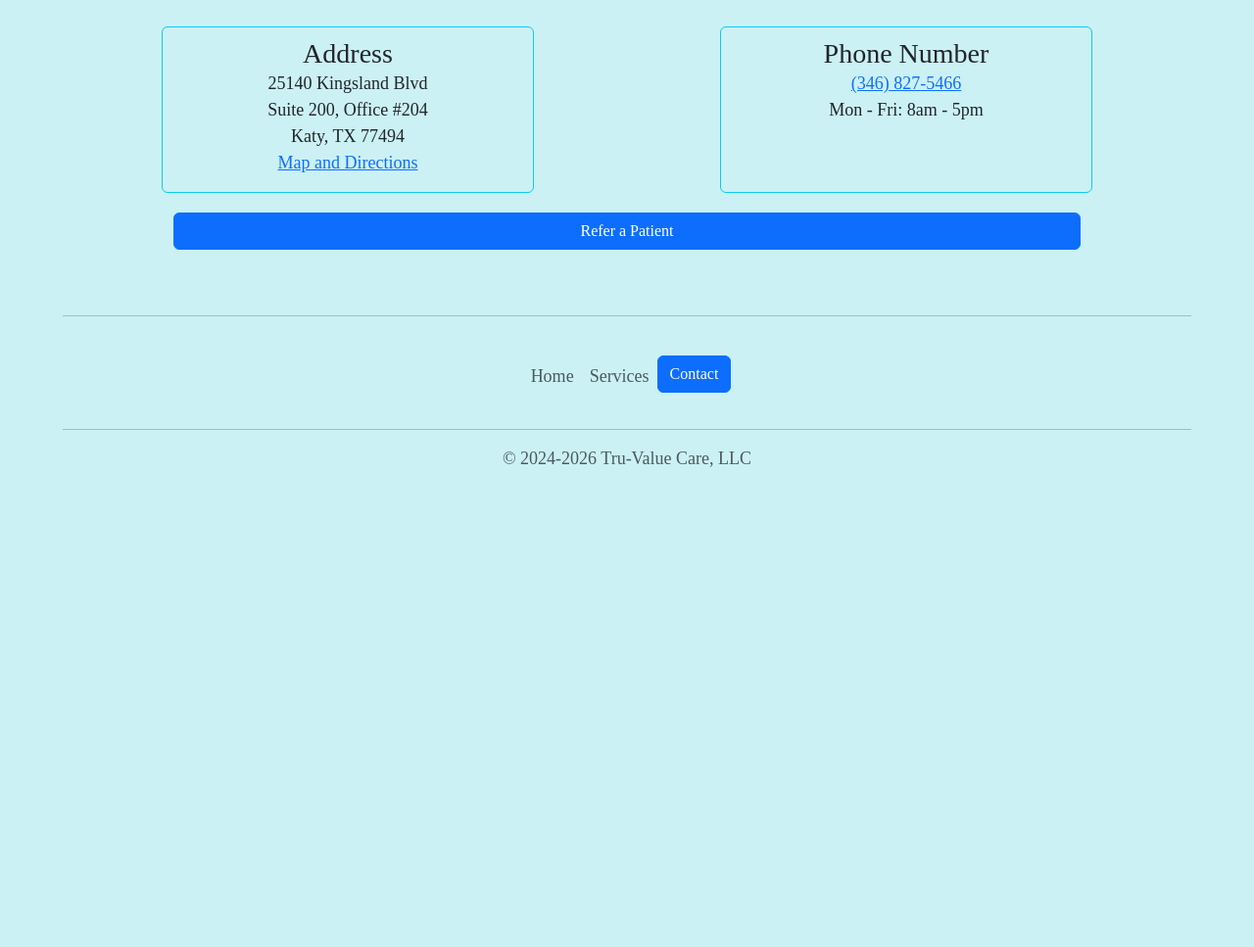
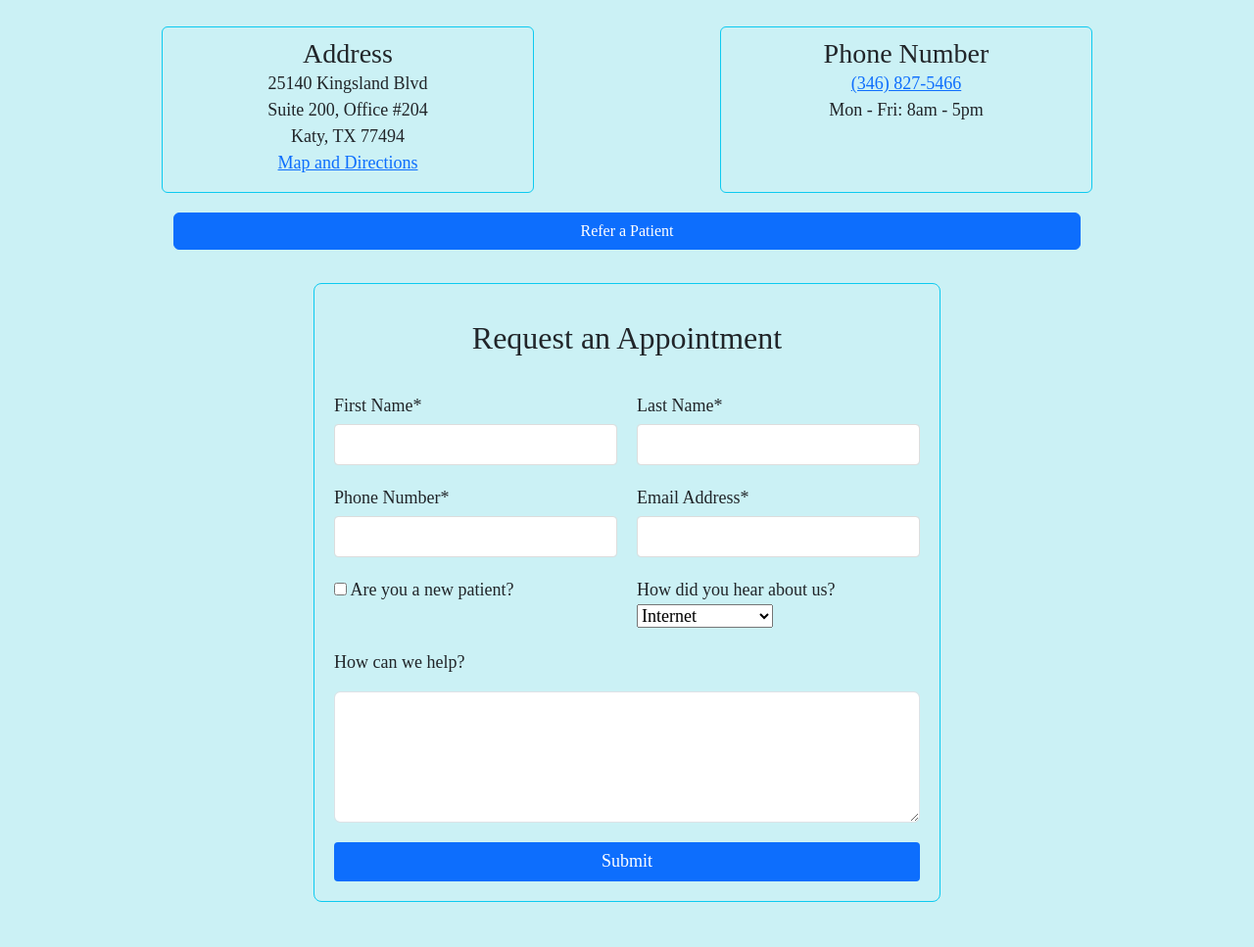
Before and after one commit to StellasMan/TruValueCare, a plain HTML site: page contact.html in a window 1280 px wide. Shown: the part 673-1640 px from the top of the page at 98% size. Before the commit the page ends 1211 px from the top, so only its background shows below. Drawn offline with nearby package versions, Linux system fonts and the light colour scheme.

Commit message:
Contact Page: Added form to send email requesting appointment; (Actual sending of email is still pending)

```diff
--- a/contact.html
+++ b/contact.html
@@ -68,13 +68,74 @@
                 <div class="row entry">
                     <div class="col-lg-1 col-md-1 col-sm-12">
                     </div>
-                    <div class="col-lg-10 col-md-10 col-sm-12" style="text-align: center; margin-top: 20px;">
+                    <div class="col-lg-10 col-md-10 col-sm-12" style="text-align: center; margin-top: 20px; cursor: pointer;">
                         <a href="#" target="_blank" title="Refer a Patient" class="btn btn-primary w-100 mb-4">Refer a Patient</a>
                     </div>
                     <div class="col-lg-1 col-md-1 col-sm-12">
                     </div>
                 </div>
             </div>
+
+            <form class="grid-form">
+                <div style="justify-items: center" class="form-group span-two">
+                    <p>
+                        <h2>Request an Appointment</h2>
+                    </p>
+                </div>
+
+                <div class="form-group">
+                    <label for="first-name">First Name*</label>
+                    <input class="form-control" type="text" id="first-name" name="first-name" required>
+                </div>
+
+                <div class="form-group">
+                    <label for="last-name">Last Name*</label>
+                    <input class="form-control" type="text" id="last-name" name="last-name" required>
+                </div>
+
+                <div class="form-group">
+                    <label for="phone">Phone Number*</label>
+                    <input
+                        class="form-control"
+                        type="tel"
+                        id="phone"
+                        name="phone"
+                        pattern="(([0-9]{3}-?)|(\([0-9]{3}\)\s?))[0-9]{3}-?[0-9]{4}"
+                        required
+                        title="Phone number format: 123-456-7890">
+                </div>
+
+                <div class="form-group">
+                    <label for="e_mail">Email Address*</label>
+                    <input class="form-control" type="email" id="e_mail" name="e_mail" required>
+                </div>
+
+                <div>
+                    <input type="checkbox" name="new_patient" value="yes">
+                    Are you a new patient?
+                </div>
+
+                <div>
+                    <label for="fruits">How did you hear about us?</label>
+                    <select id="referral" name="referral_selected">
+                        <option value="referral_friend">Friend</option>
+                        <option value="referral_family">Family Member</option>
+                        <option value="referral_internet" selected>Internet</option>
+                        <option value="referral_other">Other</option> <!-- This option is selected by default -->
+                    </select>
+                </div>
+                <div class="form-group span-two">
+                    <p>
+                        How can we help?
+                    </p>
+                    <textarea type="text" name="comments" class="form-control" rows="5"></textarea>
+                </div>
+
+                <div class="form-group span-two">
+                    <button type="submit">Submit</button>
+                </div>
+            </form>
+
         </div>
 
         <div>
--- a/css/styles.css
+++ b/css/styles.css
@@ -78,9 +78,70 @@ body {
     margin-top: 160px;
 }
 
+/* Styles for forms input */
+.grid-form {
+  display: grid;
+  /* Creates two columns of equal width */
+  grid-template-columns: 1fr 1fr;
+  /* Adds space between the rows and columns */
+  gap: 20px;
+  /* Ensures inputs don't overflow the container */
+  box-sizing: border-box;
+  max-width: 50%;
+  margin: 10px 25% 10px 25%;
+  padding: 20px;
+  border: 1px solid rgb(13, 202, 240); /* border-info color */
+  border-radius: 8px;
+}
+
+.form-group label {
+  display: block;
+  margin-bottom: 5px;
+}
+
+.form-group input {
+  /* Ensures inputs take the full width of their grid cell */
+  width: 100%;
+  padding: 8px;
+  border: 1px solid #ddd;
+  border-radius: 4px;
+  box-sizing: border-box; /* Ensures padding/border is included in width */
+}
+
+/* Class to make items span across both columns */
+.span-two {
+  grid-column: 1 / span 2; /* Starts at line 1 and spans 2 columns */
+}
+
+.span-two button {
+  width: 100%;
+  height: 2.5rem;
+  background-color: rgb(13,110, 253);
+  color: white;
+  border: none;
+  border-radius: 4px;
+  cursor: pointer;
+}
+
+.align-middle {
+    vertical-align: middle;
+}
+
 /* Media Query for smaller screens */
 @media (max-width: 991px) {
   .two-column {
     flex-direction: column; /* On screens 991px or less, stack items vertically */
   }
+
+  .grid-form {
+    /* Stacks columns vertically on smaller screens */
+    grid-template-columns: 1fr;
+    max-width: 75%;
+    margin: 5px 15% 5px 15%;
+  }
+
+  .span-two {
+    /* Reset spanning behavior for single-column layout */
+    grid-column: auto;
+  }
 }
```
